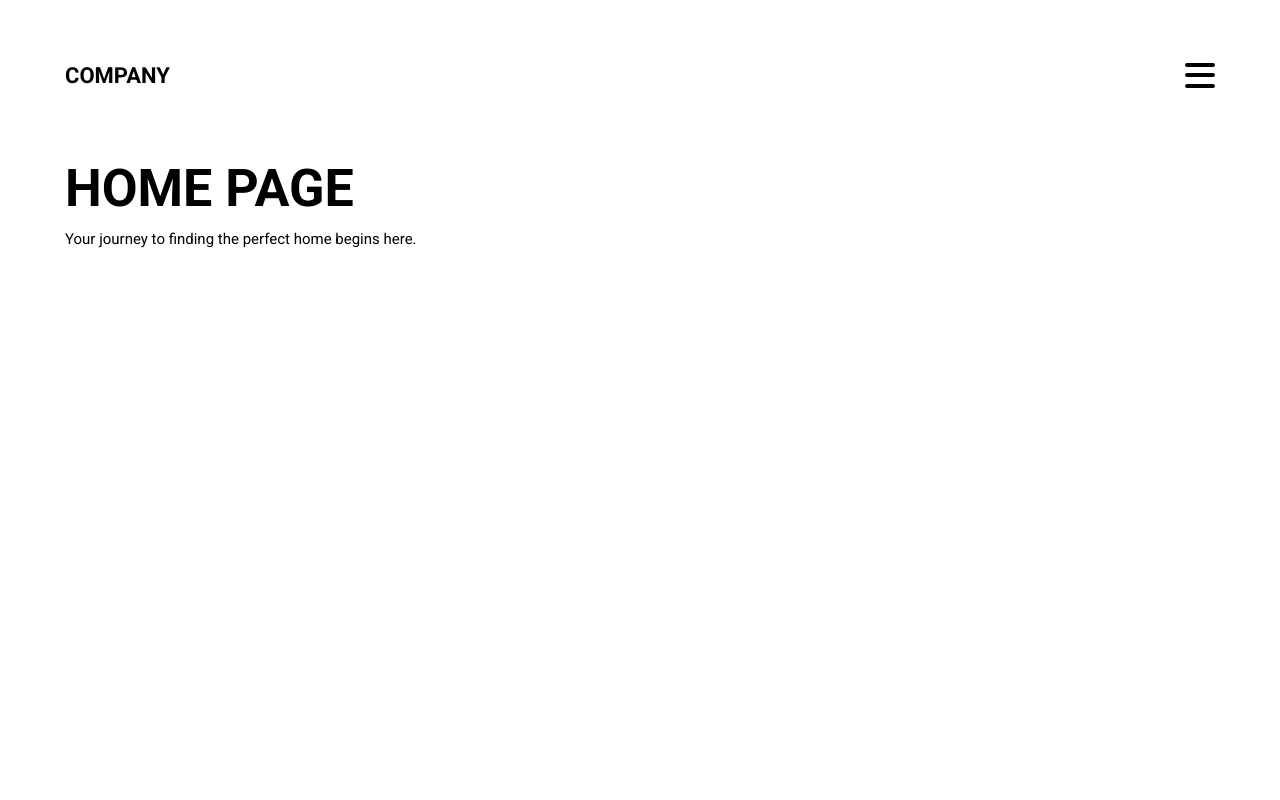
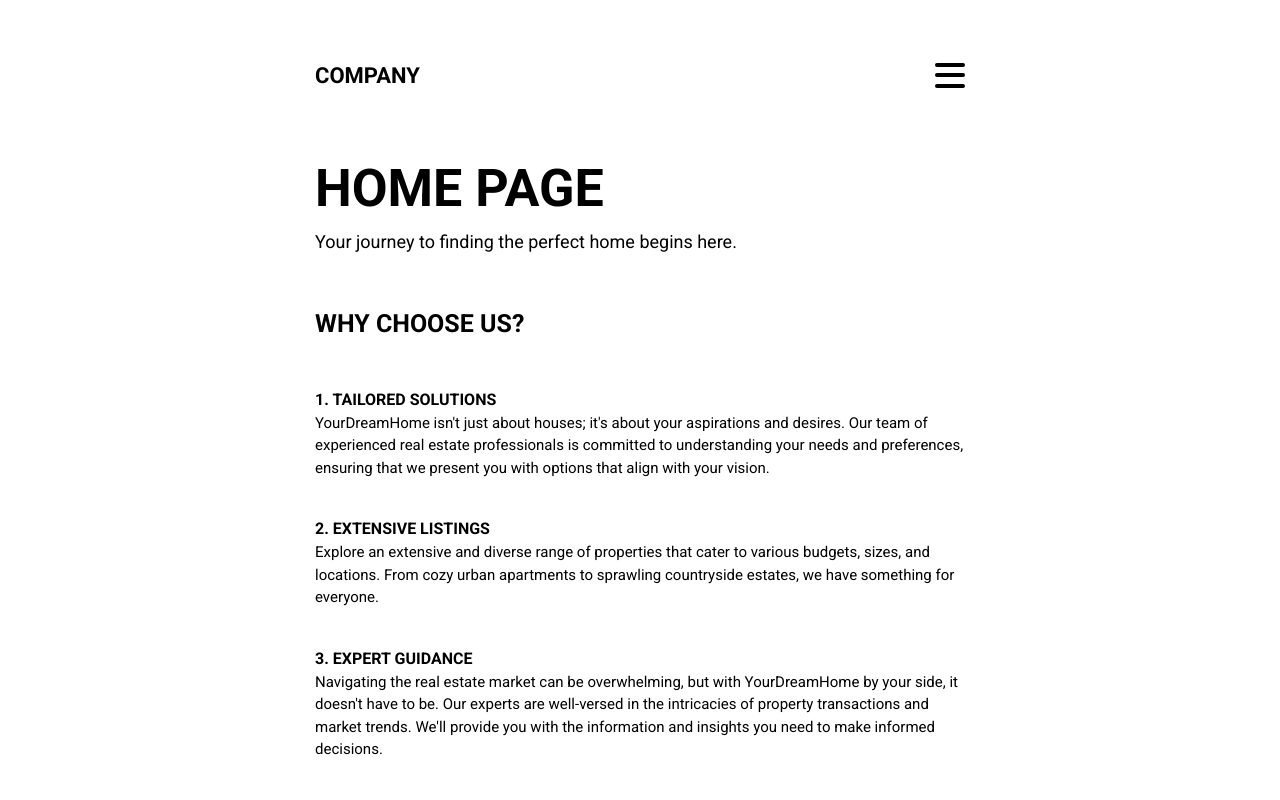
Before and after one commit to MukhammadDev9/web-engineer-test-react, a React (Create React App) app: page / in a window 1280 px wide. Shown: the top 800 px of the page. Built offline with nearby package versions, Linux system fonts and the light colour scheme.

Commit message:
finish home page and some navbar changes

```diff
--- a/src/pages/Home/index.tsx
+++ b/src/pages/Home/index.tsx
@@ -1,18 +1,41 @@
 import { FC } from "react"
 import { useLoad } from "../../hooks/request"
+import { THomeMetaResponse } from "./types"
 
 interface Props {}
 
 const Home: FC<Props> = ({}) => {
-    const { response, loading } = useLoad({ url: "home.json" })
+    const getRequest = useLoad({ url: "home.json" })
+    const { response, loading }: THomeMetaResponse = getRequest
 
     return (
         <section className="home-page">
             <div className="home-page__container">
-                <h1 className="home-page--title page-">{!loading && response?.meta?.title}</h1>
-                <p className="home-page__description">{!loading && response?.meta?.description}</p>
-                <div className="quotes">
-
+                <h1 className="home-page--title page-">{!loading && response.meta?.title}</h1>
+                <p className="home-page__description">{!loading && response.meta?.description}</p>
+                <div className="topic">
+                    <ul className="topic__list">
+                        {!loading &&
+                            response.meta?.topics.map((topic) => (
+                                <li className="topic__item">
+                                    <h2 className="topic__title">{topic.topic_title}</h2>
+                                    <div className="quote">
+                                        <ul className="quote__list">
+                                            {topic.quotes.map((quote) => (
+                                                <li className="quote__item">
+                                                    <h3 className="quote__title">
+                                                        {quote.quote_title}
+                                                    </h3>
+                                                    <p className="quote__body">
+                                                        {quote.quote_body}
+                                                    </p>
+                                                </li>
+                                            ))}
+                                        </ul>
+                                    </div>
+                                </li>
+                            ))}
+                    </ul>
                 </div>
             </div>
         </section>
--- a/src/styles/components/_home-page.scss
+++ b/src/styles/components/_home-page.scss
@@ -4,3 +4,42 @@
         font-weight: 400;
     }
 }
+
+.topic {
+    &__list {
+        @include adaptiveValue(margin-top, 50, 40);
+    }
+
+    &__item {
+        @include adaptiveValue(padding-bottom, 70, 45);
+    }
+
+    &__title {
+        font-size: 25px;
+        font-weight: 700;
+        text-transform: uppercase;
+    }
+}
+
+.quote {
+    &__list {
+        @include adaptiveValue(margin-top, 45, 40);
+    }
+
+    &__item {
+        &:not(:last-child) {
+            @include adaptiveValue(margin-bottom, 38, 40);
+        }
+    }
+
+    &__title {
+        font-size: 16px;
+        font-weight: 700;
+        text-transform: uppercase;
+    }
+
+    &__body {
+        font-size: 15px;
+        font-weight: 400;
+    }
+}
--- a/src/styles/components/_navbar.scss
+++ b/src/styles/components/_navbar.scss
@@ -27,16 +27,17 @@
         }
 
         &._active-menu {
-        }
-
-        .navbar__body {
-            min-height: $navbar-initial-width + px;
+            .navbar__body {
+                min-height: $navbar-initial-width + px;
+            }
         }
     }
 
     &__body {
         @include flex(center, space-between);
         padding-block: 5px;
+        @include transition(0.4, ease-in-out, min-height);
+        @include adaptiveValue(min-height, $navbar-initial-width, $navbar-mobile-width);
     }
 
     &__logo {
@@ -48,9 +49,6 @@
             position: relative;
             z-index: 5;
         }
-    }
-
-    &__menu {
     }
 }
 
@@ -68,14 +66,14 @@
         @include flex(flex-end, flex-start, column);
 
         &._active {
-            top: $navbar-initial-width + 1 + px;
+            top: $navbar-initial-width + px;
             border-top: 1px solid $black-10;
             min-height: 100vh;
         }
     }
 
     &__list {
-        padding-top: 2rem;
+        padding-top: 30px;
         width: 100%;
         height: 100%;
         @include flex(flex-end, flex-start, column);
--- a/src/styles/global/_variables.scss
+++ b/src/styles/global/_variables.scss
@@ -18,14 +18,14 @@ $primary-color-theme: $black-10;
 $secondary-color-theme: $grey-10;
 
 // Container variables
-$container-max-width: 1440;
-$container-min-width: 1180;
+$container-max-width: 1180;
+$container-min-width: 680;
 $container-padding-inline-width: 15;
 
 // Others
 $navbar-initial-width: 150;
 $navbar-active-initial-width: 60;
-$navbar-mobile-width: 150;
+$navbar-mobile-width: 100;
 $navbar-active-mobile-width: 50;
 $navbar-background-color: $white-10;
 $navbar-padding-block: 35;
--- a/src/styles/main.scss
+++ b/src/styles/main.scss
@@ -9,3 +9,4 @@
 
 // Components
 @import "./components/navbar";
+@import "./components/home-page";
--- a/src/styles/settings/_settings.scss
+++ b/src/styles/settings/_settings.scss
@@ -37,8 +37,7 @@ body {
 
 .wrapper {
     width: 100%;
-    // min-height: 100vh;
-    min-height: 200vh;
+    min-height: 100vh;
     overflow: hidden;
 }
 
@@ -54,7 +53,8 @@ body {
 }
 
 section {
-    margin-top: $navbar-initial-width + px;
+    @include adaptiveValue(margin-top, $navbar-initial-width, $navbar-mobile-width);
+    min-height: 100vh;
 }
 
 [class*="--title"] {
```
Also changed, not shown: src/pages/Home/types.ts (+16 -1 lines).
